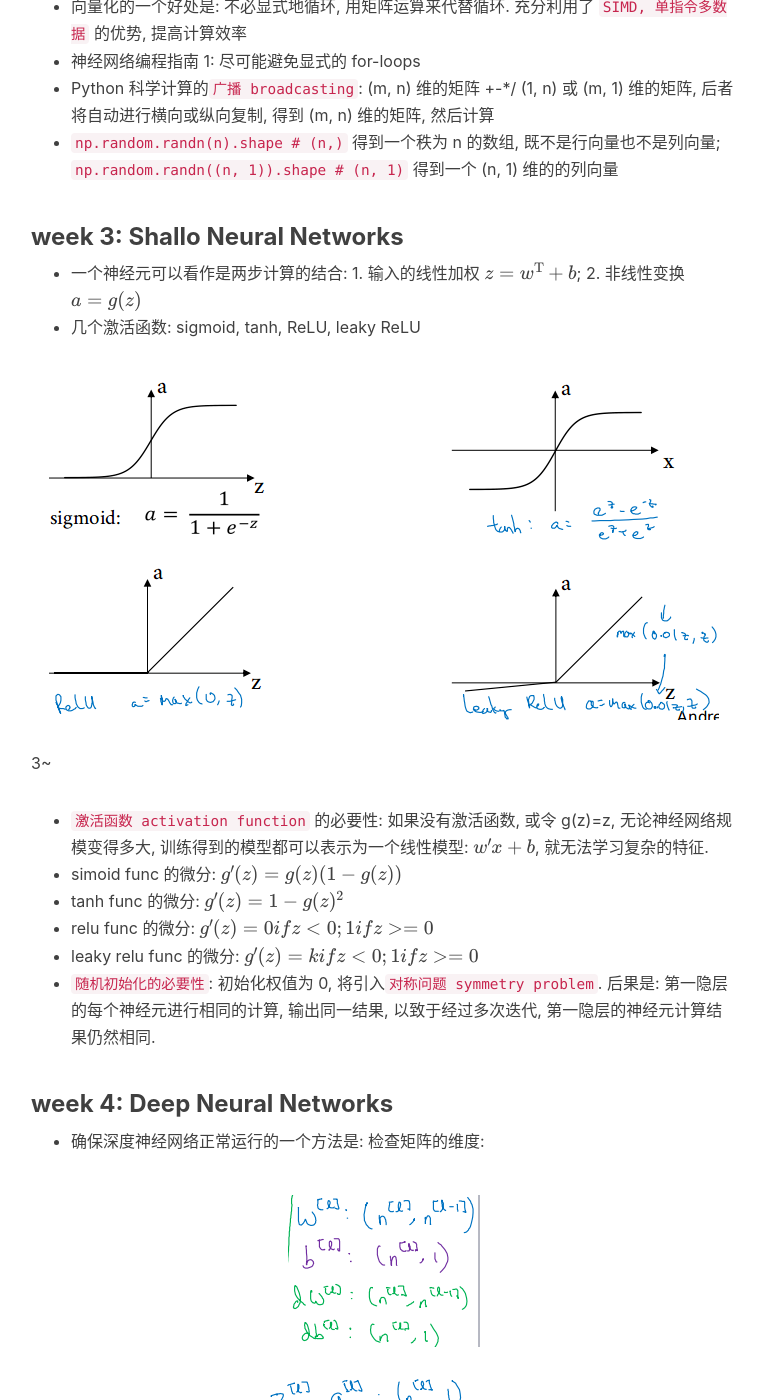
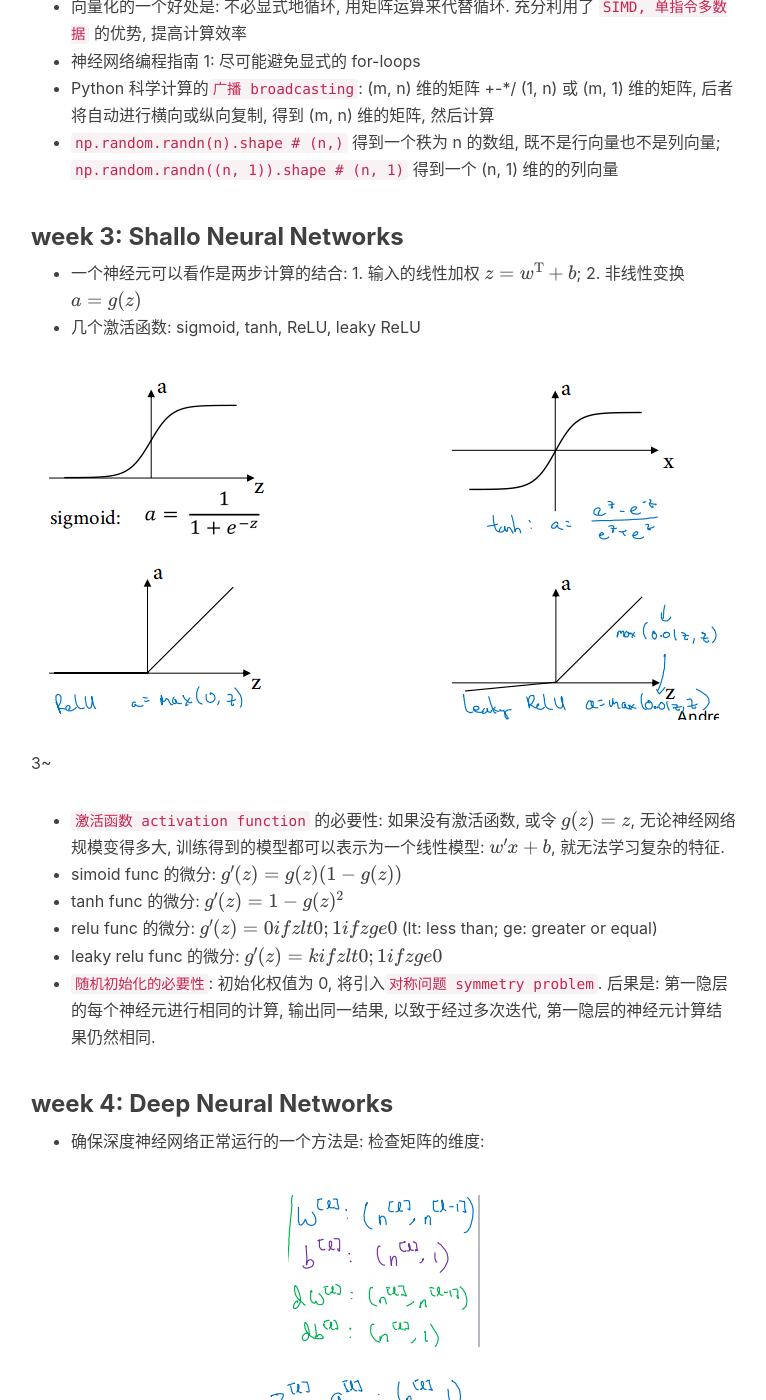
Before and after one commit to iamkissg/iamkissg.github.io, a Jekyll site: the page built from _posts/2017-08-21-andrew_ng_dl_course1_note.md, in a window 1280 px wide and 1400 px high, scrolled down 1761 px. Shown: the whole window, without its empty margins (234-1000 px from the left). Built offline with Jekyll 4.4.1, drawn with Linux system fonts in a browser that asks for light colours; nearby versions of some CDN libraries; formulas are drawn with MathJax 3; a script that is not in the unit is left out; comment, search, counter and statistics services are not loaded.

Commit message:
fix < to lt, >= to ge

```diff
--- a/_posts/2017-08-21-andrew_ng_dl_course1_note.md
+++ b/_posts/2017-08-21-andrew_ng_dl_course1_note.md
@@ -44,18 +44,18 @@ tags:
 
 ### week 3: Shallo Neural Networks
 
-* 一个神经元可以看作是两步计算的结合: 1. 输入的线性加权 $$z=w^\mathrm{T} + b$$; 2. 非线性变换 $$a=g(z)$$
+* 一个神经元可以看作是两步计算的结合: 1. 输入的线性加权 $$z=w^ \mathrm{T} + b$$; 2. 非线性变换 $$a=g(z)$$
 * 几个激活函数: sigmoid, tanh, ReLU, leaky ReLU
 
 ![/img/2017-08-21-andrew_ng_dl_course1_note/sigmoid_tanh_relu_leaky-relu.png](/img/2017-08-21-andrew_ng_dl_course1_note/sigmoid_tanh_relu_leaky-relu.png)
 
 3~
 
-* `激活函数 activation function` 的必要性: 如果没有激活函数, 或令 g(z)=z, 无论神经网络规模变得多大, 训练得到的模型都可以表示为一个线性模型: $$w'x + b$$, 就无法学习复杂的特征.
+* `激活函数 activation function` 的必要性: 如果没有激活函数, 或令 $$g(z)=z$$, 无论神经网络规模变得多大, 训练得到的模型都可以表示为一个线性模型: $$w'x + b$$, 就无法学习复杂的特征.
 * simoid func 的微分: $$g'(z) = g(z)(1 - g(z))$$
 * tanh func 的微分: $$g'(z) = 1 - g(z)^2$$
-* relu func 的微分: $$g'(z) = 0 if z < 0; 1 if z >= 0$$
-* leaky relu func 的微分: $$g'(z) = k if z < 0; 1 if z >= 0$$
+* relu func 的微分: $$g'(z) = 0 if z lt 0; 1 if z ge 0$$ (lt: less than; ge: greater or equal)
+* leaky relu func 的微分: $$g'(z) = k if z lt 0; 1 if z ge 0$$
 * `随机初始化的必要性`: 初始化权值为 0, 将引入`对称问题 symmetry problem`. 后果是: 第一隐层的每个神经元进行相同的计算, 输出同一结果, 以致于经过多次迭代, 第一隐层的神经元计算结果仍然相同.
 
 ### week 4: Deep Neural Networks
```
